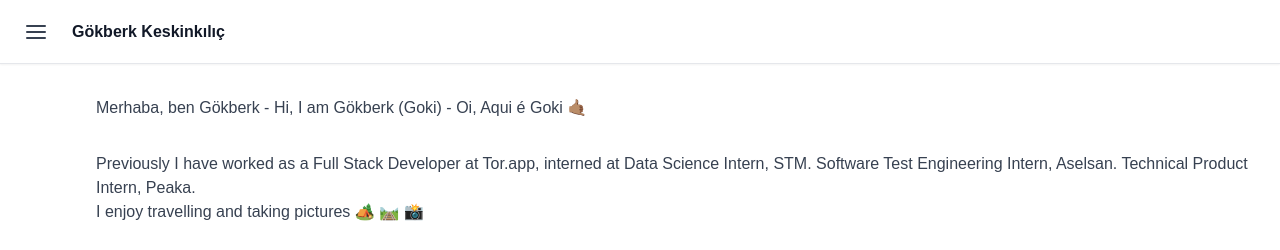
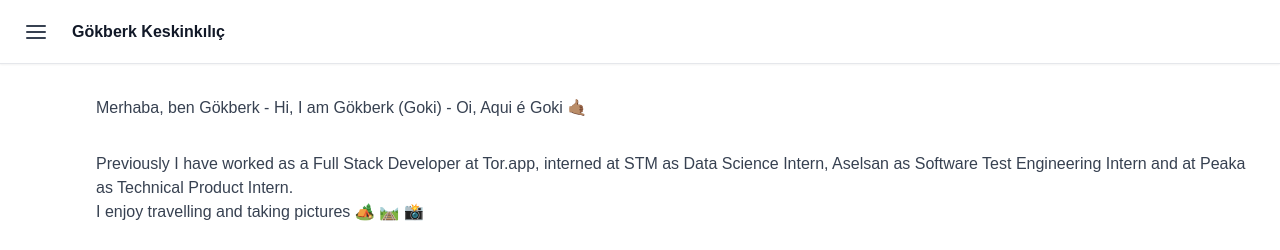
Before and after one commit to gokiberk/gokiberk.github.io, a Next.js app: page / in a window 1280 px wide. Shown: the top 250 px of the page. Built offline with nearby package versions, Linux system fonts and the light colour scheme.

Commit message:
Update page.js

```diff
--- a/src/app/page.js
+++ b/src/app/page.js
@@ -59,8 +59,8 @@ export default function Page() {
           {/* Work Experience Summary */}
           <div className="mb-8 text-gray-700">
             <p>
-              Previously I have worked as a Full Stack Developer at Tor.app, interned at Data Science Intern, STM.
-              Software Test Engineering Intern, Aselsan. Technical Product Intern, Peaka.
+              Previously I have worked as a Full Stack Developer at Tor.app, interned at STM as Data Science Intern,
+              Aselsan as Software Test Engineering Intern and at Peaka as Technical Product Intern.
             </p>
             <p className="mb-8 text-gray-700">
               I enjoy travelling and taking pictures 🏕️ 🛤️ 📸
```
